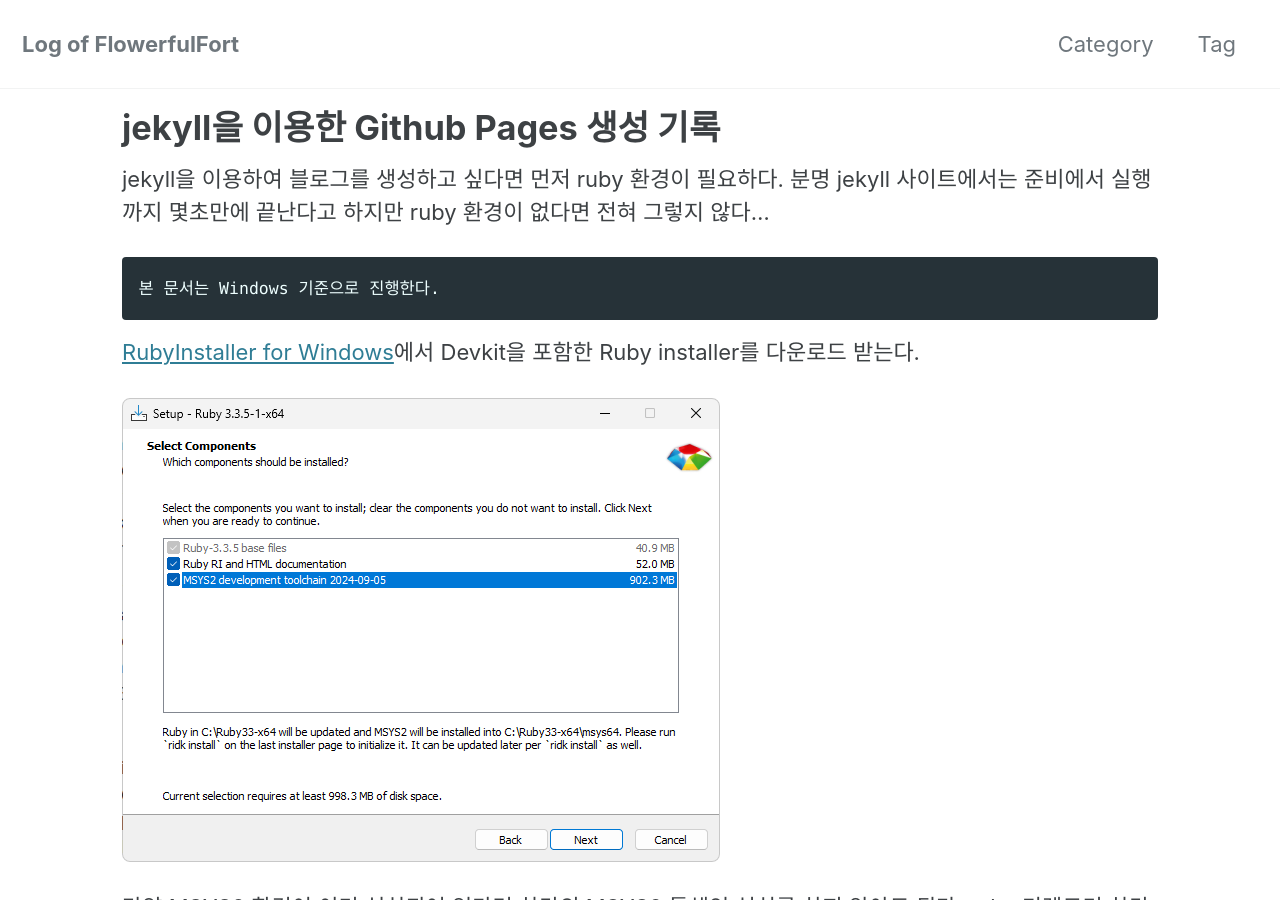
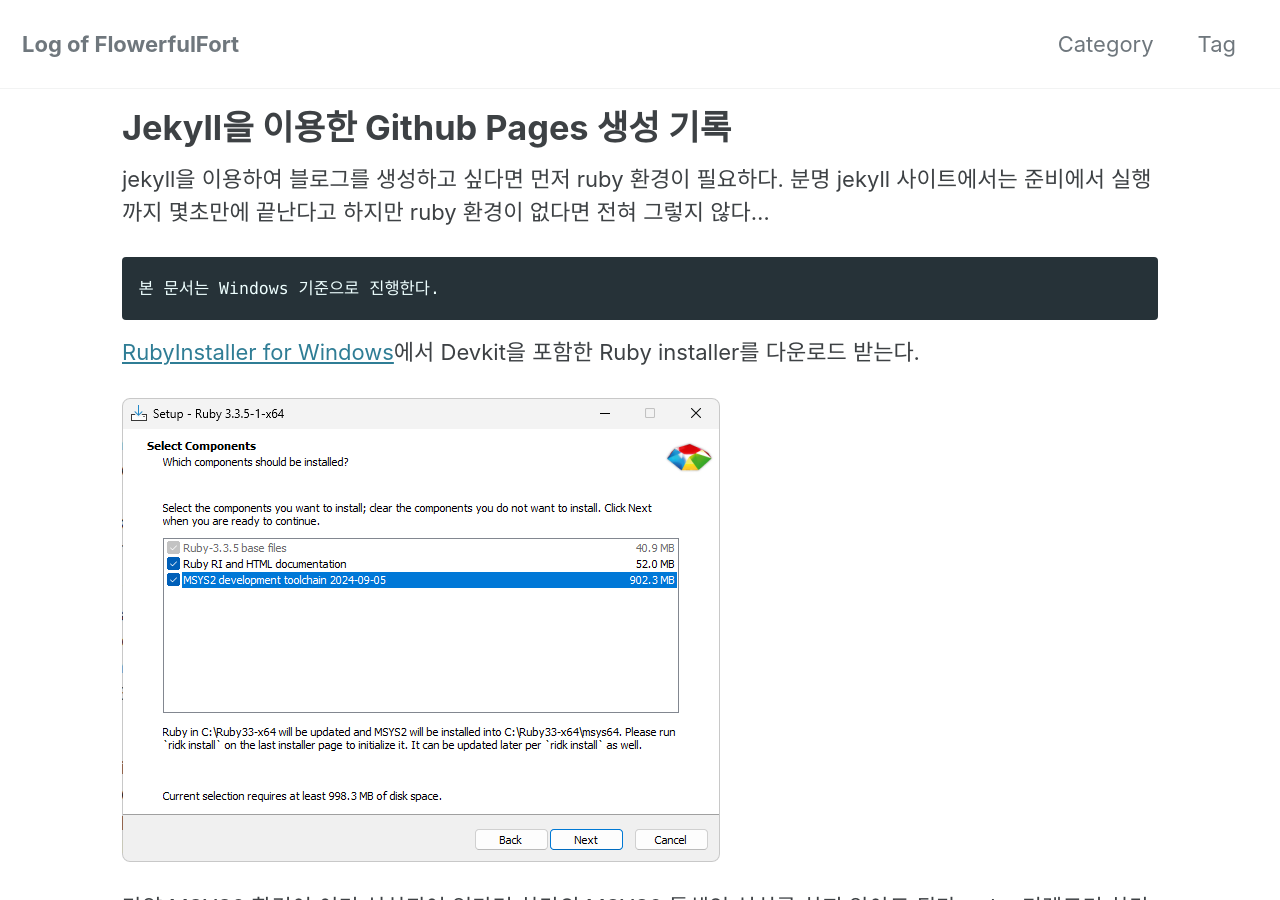
Before and after one commit to FlowerfulFort/FlowerfulFort.github.io, a Jekyll site: the page built from _posts/2024-10-19-jekyll을-이용한-Github-Pages-생성-기록.md, in a window 1280 px wide and 900 px high. Built offline with Jekyll 4.4.1, drawn with Linux system fonts in a browser that asks for light colours; cached includes are drawn as plain includes.

Commit message:
제목 수정

```diff
--- a/_posts/2024-10-19-jekyll을-이용한-Github-Pages-생성-기록.md
+++ b/_posts/2024-10-19-jekyll을-이용한-Github-Pages-생성-기록.md
@@ -1,5 +1,5 @@
 ---
-title: "jekyll을 이용한 Github Pages 생성 기록"
+title: "Jekyll을 이용한 Github Pages 생성 기록"
 date: 2024-10-19 21:50:59 +0900
 categories: Jekyll
 tags: [Jekyll, Github Pages]
```
